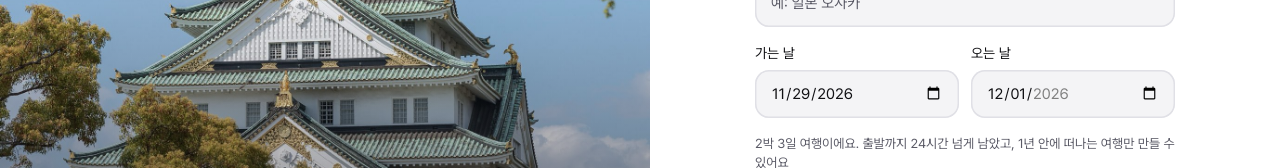
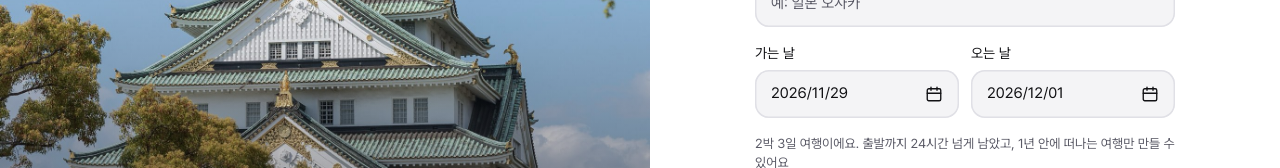
Before and after one commit to prgrms-be-devcourse/NBE12-14-final-piegeon, a Next.js app in the folder frontend/: page /rooms/new in a window 1280 px wide. Shown: the part 334-502 px from the top of the page. Built offline with nearby package versions, Linux system fonts and the light colour scheme.

Commit message:
fix: 방 만들기 날짜를 브라우저 언어와 상관없이 YYYY/MM/DD로 보여 준다 (#128)

```diff
--- a/frontend/src/app/rooms/new/page.tsx
+++ b/frontend/src/app/rooms/new/page.tsx
@@ -1,12 +1,73 @@
 "use client";
 
 import { useRouter } from "next/navigation";
-import { useMemo, useState } from "react";
+import { useMemo, useRef, useState } from "react";
 import { AuthShell } from "@/components/AuthShell";
 import { Notice } from "@/components/ui";
 import { ApiError, api, errorMessage } from "@/lib/api";
 import { addDays, todayKst, tripDays, tripLength } from "@/lib/format";
 import { useLoginRedirect } from "@/lib/hooks";
+
+// 브라우저 기본 날짜 칸은 브라우저 언어에 따라 mm/dd/yyyy로 보인다.
+// 달력은 브라우저 것을 그대로 쓰고, 칸에 보이는 글자만 YYYY/MM/DD로 그린다.
+function DateField({
+  id,
+  value,
+  min,
+  max,
+  onChange,
+}: {
+  id: string;
+  value: string;
+  min: string;
+  max: string;
+  onChange: (value: string) => void;
+}) {
+  const ref = useRef<HTMLInputElement>(null);
+  const [focused, setFocused] = useState(false);
+  return (
+    <div style={{ position: "relative" }}>
+      <div
+        className="in"
+        aria-hidden="true"
+        style={{
+          display: "flex",
+          alignItems: "center",
+          justifyContent: "space-between",
+          outline: focused ? "2px solid var(--accent)" : undefined,
+          outlineOffset: -2,
+        }}
+      >
+        <span>{value ? value.replaceAll("-", "/") : "YYYY/MM/DD"}</span>
+        <svg width="18" height="18" viewBox="0 0 24 24" fill="none" stroke="currentColor" strokeWidth="1.8" strokeLinecap="round" strokeLinejoin="round">
+          <rect x="3" y="5" width="18" height="16" rx="2" />
+          <path d="M16 3v4M8 3v4M3 11h18" />
+        </svg>
+      </div>
+      {/* 진짜 입력칸은 보이지 않게 위에 겹쳐 두고, 누르면 달력을 연다 */}
+      <input
+        ref={ref}
+        id={id}
+        type="date"
+        min={min}
+        max={max}
+        value={value}
+        onChange={(e) => onChange(e.target.value)}
+        onClick={() => {
+          try {
+            ref.current?.showPicker();
+          } catch {
+            // showPicker를 못 쓰는 브라우저는 기본 동작에 맡긴다
+          }
+        }}
+        onFocus={() => setFocused(true)}
+        onBlur={() => setFocused(false)}
+        required
+        style={{ position: "absolute", inset: 0, width: "100%", height: "100%", opacity: 0, cursor: "pointer" }}
+      />
+    </div>
+  );
+}
 
 export default function NewRoomPage() {
   const router = useRouter();
@@ -75,23 +136,20 @@ export default function NewRoomPage() {
         <div style={{ display: "grid", gridTemplateColumns: "1fr 1fr", gap: 12 }}>
           <div className="f">
             <label htmlFor="start">가는 날</label>
-            <input
+            <DateField
               id="start"
-              className="in"
-              type="date"
               min={minStart}
               max={maxStart}
               value={startDate}
-              onChange={(e) => {
-                setStartDate(e.target.value);
-                if (endDate < e.target.value) setEndDate(e.target.value);
+              onChange={(v) => {
+                setStartDate(v);
+                if (endDate < v) setEndDate(v);
               }}
-              required
             />
           </div>
           <div className="f">
             <label htmlFor="end">오는 날</label>
-            <input id="end" className="in" type="date" min={startDate} max={addDays(startDate, 30)} value={endDate} onChange={(e) => setEndDate(e.target.value)} required />
+            <DateField id="end" min={startDate} max={addDays(startDate, 30)} value={endDate} onChange={setEndDate} />
           </div>
         </div>
         <p className="small muted">
```
